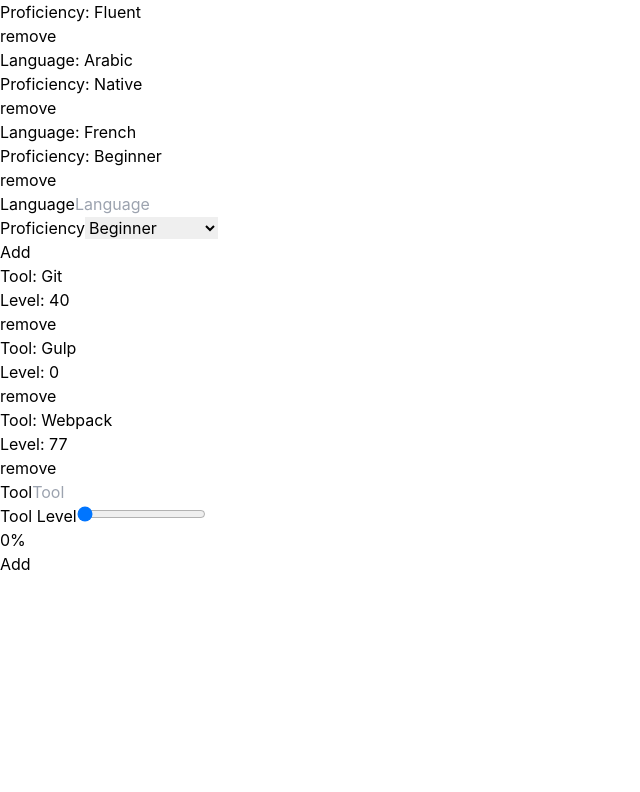
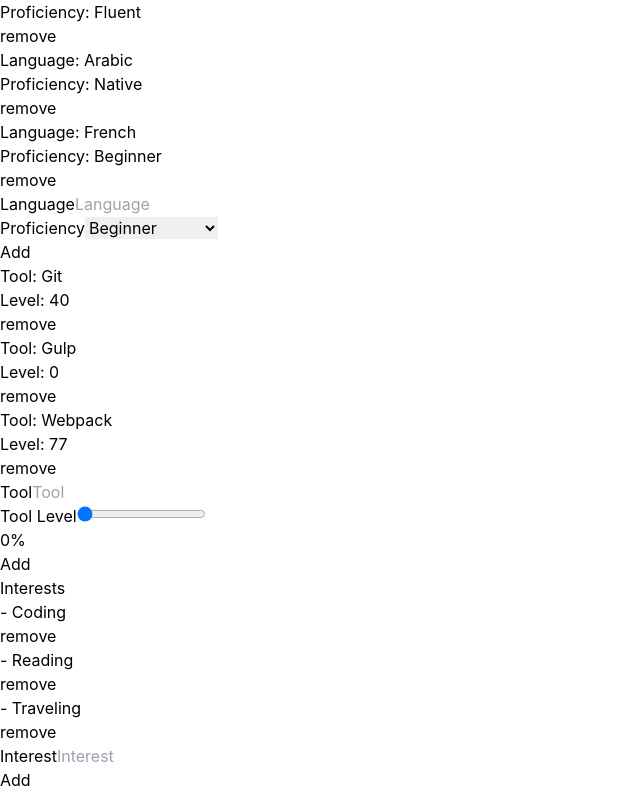
Before and after one commit to MohamedBechirMejri/cv-app-theodinproject, a React (Create React App) app: page / in a window 1280 px wide. Shown: the part 1842-2634 px from the top of the page, without its empty margins (0-640 px from the left). Before the commit the page ends 2418 px from the top, so only its background shows below. Built offline with nearby package versions, Linux system fonts and the light colour scheme.

Commit message:
add interests form

```diff
--- a/src/Components/Edit/Edit.tsx
+++ b/src/Components/Edit/Edit.tsx
@@ -234,6 +234,16 @@ const Edit = ({
     e.preventDefault();
     setInterests([...interests, interest]);
     setInterest("");
+  };
+
+  const removeInterest = (
+    e: React.MouseEvent<HTMLButtonElement, MouseEvent>,
+    index: number
+  ) => {
+    e.preventDefault();
+    const newInterests = [...interests];
+    newInterests.splice(index, 1);
+    setInterests(newInterests);
   };
 
   return (
@@ -745,6 +755,35 @@ const Edit = ({
           </button>
         </div>
       </div>
+      <div>
+        <h2>Interests</h2>
+        {interests.map((interest, i) => {
+          return (
+            <div key={i}>
+              <h3>- {interest}</h3>
+              <button className="" onClick={e => removeInterest(e, i)}>
+                remove
+              </button>
+            </div>
+          );
+        })}
+        <div>
+          <div className="">
+            <label htmlFor="interest">Interest</label>
+            <input
+              type="text"
+              className=""
+              id="interest"
+              placeholder="Interest"
+              value={interest}
+              onChange={e => setInterest(e.target.value)}
+            />
+          </div>
+          <button className="" onClick={e => handleInterestSubmit(e)}>
+            Add
+          </button>
+        </div>
+      </div>
     </form>
   );
 };
```
